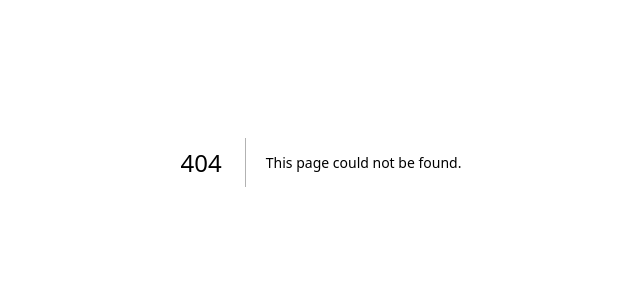
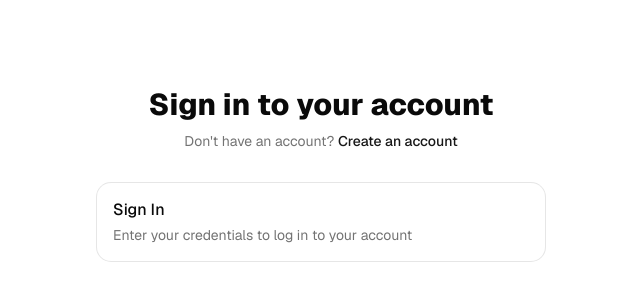
Before and after one commit to vsevolod-zhabskyi/instagram, a Next.js app in the folder apps/web/: page /login in a window 1280 px wide. Before the commit this address had no page. Shown: the part 238-538 px from the top of the page, without its empty margins (319-959 px from the left). Built offline with nearby package versions, Linux system fonts and the light colour scheme.

Commit message:
Add Login and Signup pages

```diff
--- /dev/null
+++ b/apps/web/app/login/page.tsx
@@ -0,0 +1,26 @@
+import LoginForm from '@/components/auth/login-form';
+import Link from 'next/link';
+
+export default function LoginPage() {
+  return (
+    <div className="bg-background flex min-h-screen items-center justify-center px-4 py-12 sm:px-6 lg:px-8">
+      <div className="w-full max-w-md space-y-8">
+        <div className="text-center">
+          <h2 className="text-foreground mt-6 text-3xl font-extrabold">
+            Sign in to your account
+          </h2>
+          <p className="text-muted-foreground mt-2 text-sm">
+            Don&apos;t have an account?{' '}
+            <Link
+              href="/signup"
+              className="text-primary hover:text-primary/80 font-medium"
+            >
+              Create an account
+            </Link>
+          </p>
+        </div>
+        <LoginForm />
+      </div>
+    </div>
+  );
+}
--- /dev/null
+++ b/apps/web/app/signup/page.tsx
@@ -0,0 +1,26 @@
+import SignupForm from '@/components/auth/signup-form';
+import Link from 'next/link';
+
+export default function SignupPage() {
+  return (
+    <div className="bg-background flex min-h-screen items-center justify-center px-4 py-12 sm:px-6 lg:px-8">
+      <div className="w-full max-w-md space-y-8">
+        <div className="text-center">
+          <h2 className="text-foreground mt-6 text-3xl font-extrabold">
+            Create your account
+          </h2>
+          <p className="text-muted-foreground mt-2 text-sm">
+            Already have an account?{' '}
+            <Link
+              href="/login"
+              className="text-primary hover:text-primary/80 font-medium"
+            >
+              Sign in here
+            </Link>
+          </p>
+        </div>
+        <SignupForm />
+      </div>
+    </div>
+  );
+}
--- /dev/null
+++ b/apps/web/components/auth/login-form.tsx
@@ -0,0 +1,22 @@
+import React from 'react';
+import {
+  Card,
+  CardDescription,
+  CardHeader,
+  CardTitle,
+} from '@/components/ui/card';
+
+const LoginForm = () => {
+  return (
+    <Card className="mx-auto w-full max-w-md">
+      <CardHeader>
+        <CardTitle>Sign In</CardTitle>
+        <CardDescription>
+          Enter your credentials to log in to your account
+        </CardDescription>
+      </CardHeader>
+    </Card>
+  );
+};
+
+export default LoginForm;
--- /dev/null
+++ b/apps/web/components/auth/signup-form.tsx
@@ -0,0 +1,22 @@
+import React from 'react';
+import {
+  Card,
+  CardDescription,
+  CardHeader,
+  CardTitle,
+} from '@/components/ui/card';
+
+const SignupForm = () => {
+  return (
+    <Card className="mx-auto w-full max-w-md">
+      <CardHeader>
+        <CardTitle>Sign Up</CardTitle>
+        <CardDescription>
+          Enter your information to create a new account
+        </CardDescription>
+      </CardHeader>
+    </Card>
+  );
+};
+
+export default SignupForm;
--- /dev/null
+++ b/apps/web/components/ui/card.tsx
@@ -0,0 +1,103 @@
+import * as React from 'react';
+
+import { cn } from '@/lib/utils';
+
+function Card({
+  className,
+  size = 'default',
+  ...props
+}: React.ComponentProps<'div'> & { size?: 'default' | 'sm' }) {
+  return (
+    <div
+      data-slot="card"
+      data-size={size}
+      className={cn(
+        'group/card bg-card text-card-foreground ring-foreground/10 flex flex-col gap-4 overflow-hidden rounded-xl py-4 text-sm ring-1 has-data-[slot=card-footer]:pb-0 has-[>img:first-child]:pt-0 data-[size=sm]:gap-3 data-[size=sm]:py-3 data-[size=sm]:has-data-[slot=card-footer]:pb-0 *:[img:first-child]:rounded-t-xl *:[img:last-child]:rounded-b-xl',
+        className,
+      )}
+      {...props}
+    />
+  );
+}
+
+function CardHeader({ className, ...props }: React.ComponentProps<'div'>) {
+  return (
+    <div
+      data-slot="card-header"
+      className={cn(
+        'group/card-header @container/card-header grid auto-rows-min items-start gap-1 rounded-t-xl px-4 group-data-[size=sm]/card:px-3 has-data-[slot=card-action]:grid-cols-[1fr_auto] has-data-[slot=card-description]:grid-rows-[auto_auto] [.border-b]:pb-4 group-data-[size=sm]/card:[.border-b]:pb-3',
+        className,
+      )}
+      {...props}
+    />
+  );
+}
+
+function CardTitle({ className, ...props }: React.ComponentProps<'div'>) {
+  return (
+    <div
+      data-slot="card-title"
+      className={cn(
+        'font-heading text-base leading-snug font-medium group-data-[size=sm]/card:text-sm',
+        className,
+      )}
+      {...props}
+    />
+  );
+}
+
+function CardDescription({ className, ...props }: React.ComponentProps<'div'>) {
+  return (
+    <div
+      data-slot="card-description"
+      className={cn('text-muted-foreground text-sm', className)}
+      {...props}
+    />
+  );
+}
+
+function CardAction({ className, ...props }: React.ComponentProps<'div'>) {
+  return (
+    <div
+      data-slot="card-action"
+      className={cn(
+        'col-start-2 row-span-2 row-start-1 self-start justify-self-end',
+        className,
+      )}
+      {...props}
+    />
+  );
+}
+
+function CardContent({ className, ...props }: React.ComponentProps<'div'>) {
+  return (
+    <div
+      data-slot="card-content"
+      className={cn('px-4 group-data-[size=sm]/card:px-3', className)}
+      {...props}
+    />
+  );
+}
+
+function CardFooter({ className, ...props }: React.ComponentProps<'div'>) {
+  return (
+    <div
+      data-slot="card-footer"
+      className={cn(
+        'bg-muted/50 flex items-center rounded-b-xl border-t p-4 group-data-[size=sm]/card:p-3',
+        className,
+      )}
+      {...props}
+    />
+  );
+}
+
+export {
+  Card,
+  CardHeader,
+  CardFooter,
+  CardTitle,
+  CardAction,
+  CardDescription,
+  CardContent,
+};
```
